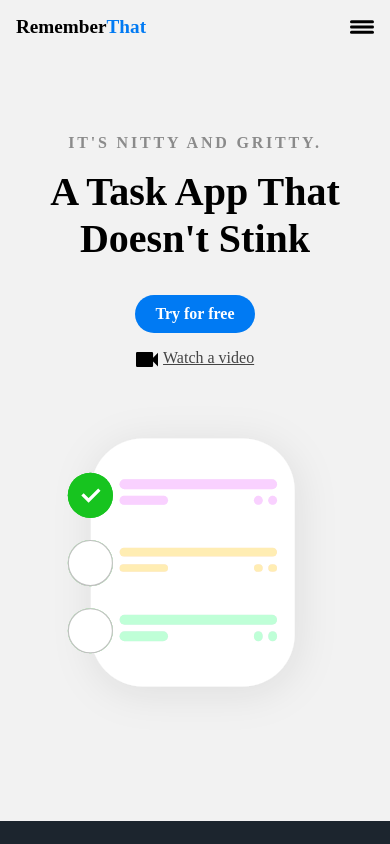
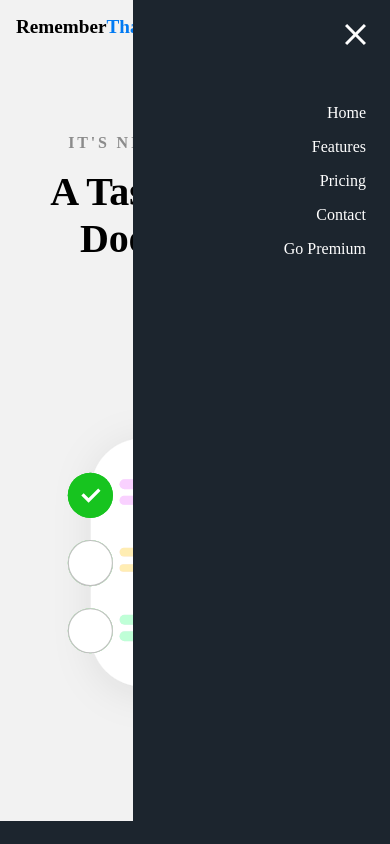
Before and after one commit to cosmasemerah/Frontend-projects, a plain HTML site: page RememberThat/index.html in a window 390 px wide. Both pictures are taken after a click on the picture 361 px from the left and 27 px from the top of the page. Shown: the top 844 px of the page. Drawn offline with Linux system fonts and the light colour scheme.

Commit message:
added mobile menu

```diff
--- a/RememberThat/css/main.scss
+++ b/RememberThat/css/main.scss
@@ -202,3 +202,38 @@ iframe {
 nav.menu-btn {
     display: block;
 }
+
+nav {
+    position: fixed;
+    z-index: 999;
+    width: 66%;
+    right: 0;
+    top: 0;
+    height: 100vh;
+    background: var(--secondary-color);
+    padding: 1em;
+
+    img {
+        float: right;
+        margin: .5em;
+        cursor: pointer;
+    }
+
+    ul.primary-nav {
+        margin-top: 5em;
+    }
+
+    li {
+        a {
+            color: white;
+            text-decoration: none;
+            display: block;
+            text-align: right;
+            padding: .5em;
+
+            &:hover {
+                font-weight: bold;
+            }
+        }
+    }
+}
--- a/RememberThat/index.html
+++ b/RememberThat/index.html
@@ -113,6 +113,22 @@
             </div>
         </div>
     </section>
+
+    <script>
+        const mobileBtn = document.getElementById('mobile-cta')
+              mobileBtnExit = document.getElementById('mobile-exit')
+              nav = document.querySelector('nav');
+
+        mobileBtn.addEventListener('click', () => {
+            nav.classList.add('menu-btn');
+        })
+
+        mobileBtnExit.addEventListener('click', () => {
+            nav.classList.remove('menu-btn');
+        })
+
+
+    </script>
 </body>
 
 </html>
```
Also changed, not shown: RememberThat/css/main.css, 1 other file.
